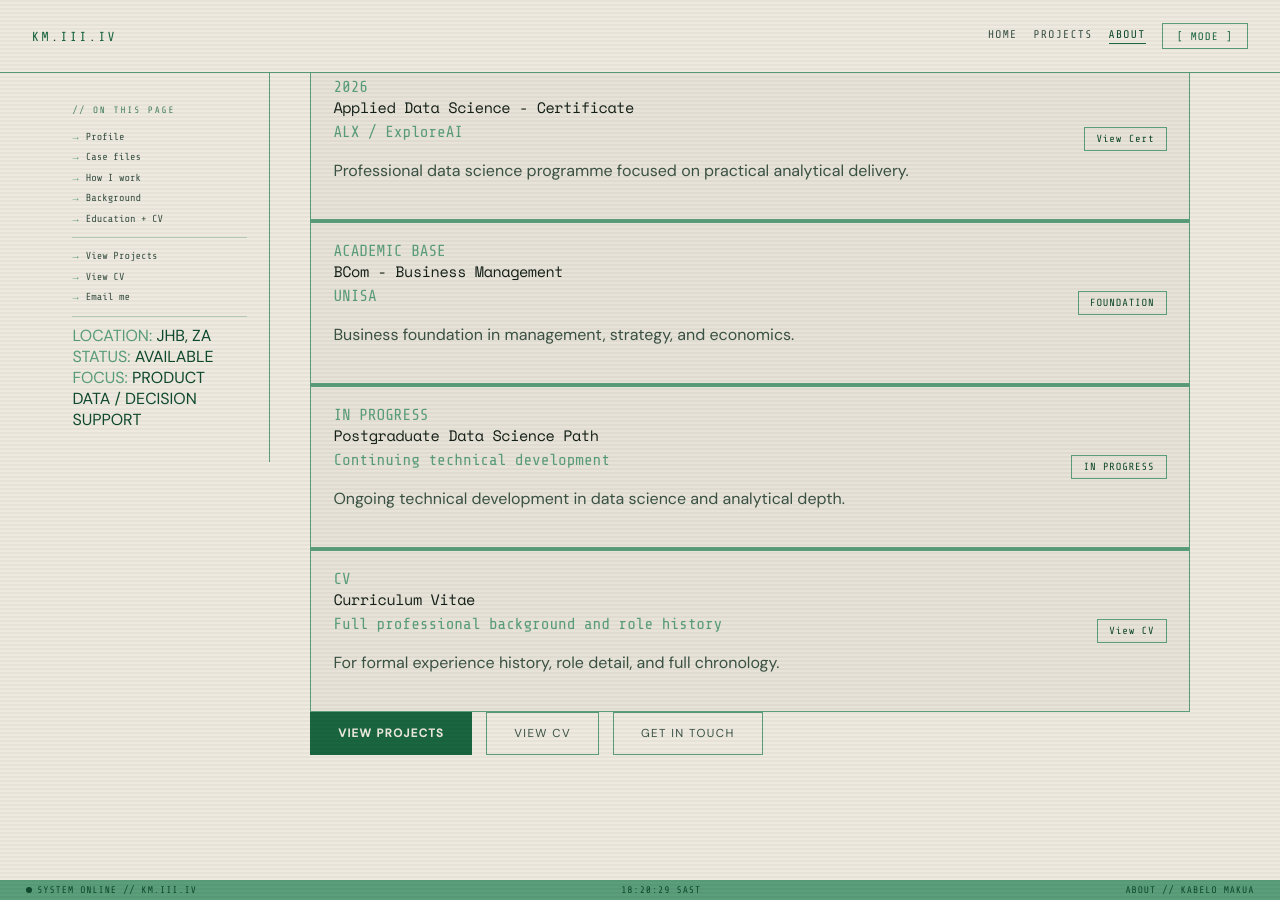
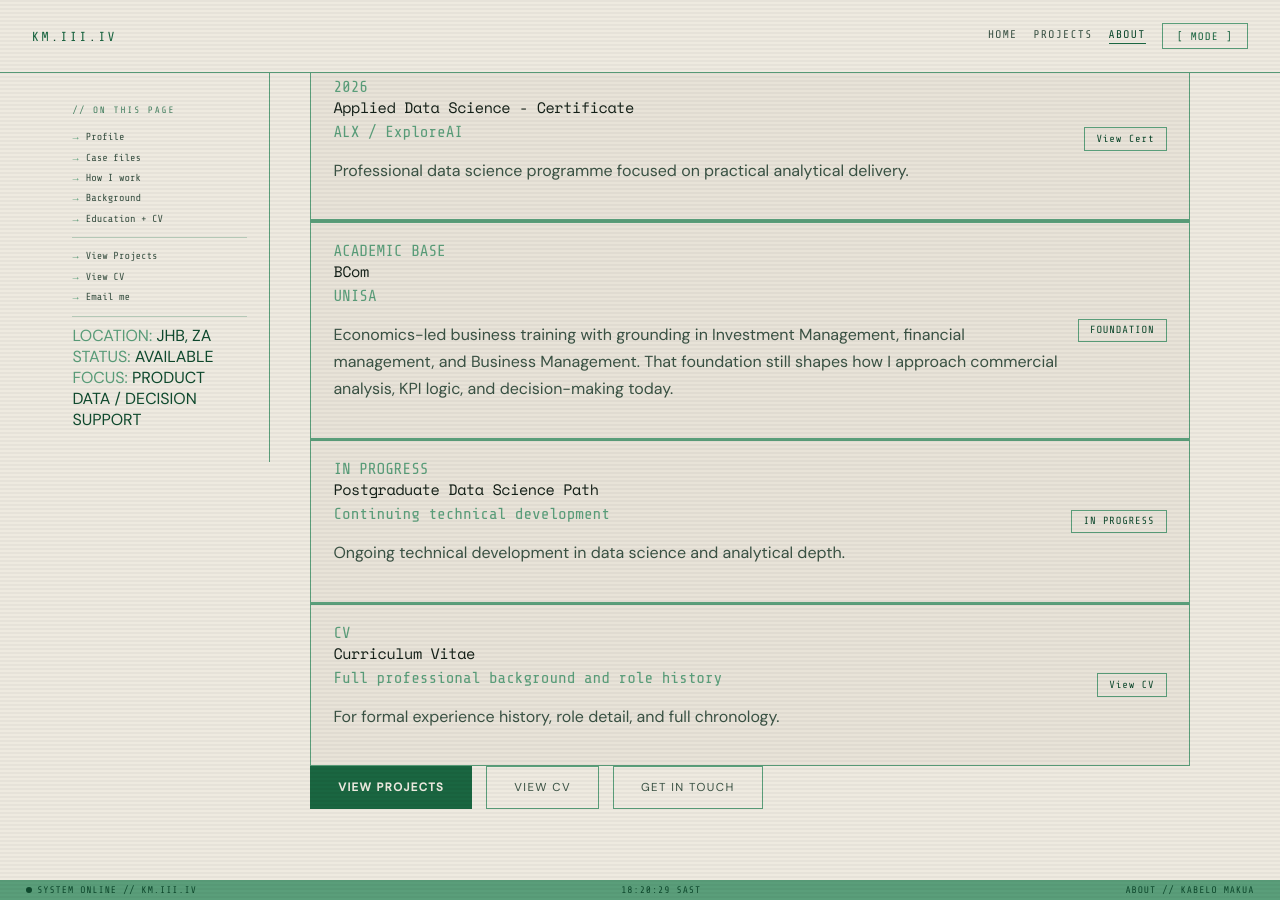
Before and after one commit to km-webdvlpr/III_V2, a Jekyll site: the page built from about.md, in a window 1280 px wide and 900 px high, scrolled down 2474 px. Built offline with Jekyll 4.4.1, drawn with Linux system fonts in a browser that asks for light colours.

Commit message:
refine: strengthen degree positioning

```diff
--- a/about.md
+++ b/about.md
@@ -166,9 +166,9 @@ page_class: page-about
         <div class="cred-row">
           <div class="cred-left">
             <div class="cred-year">ACADEMIC BASE</div>
-            <div class="cred-title">BCom - Business Management</div>
+            <div class="cred-title">BCom</div>
             <div class="cred-org">UNISA</div>
-            <p>Business foundation in management, strategy, and economics.</p>
+            <p>Economics-led business training with grounding in Investment Management, financial management, and Business Management. That foundation still shapes how I approach commercial analysis, KPI logic, and decision-making today.</p>
           </div>
           <span class="cred-link" style="cursor:default;">FOUNDATION</span>
         </div>
```
